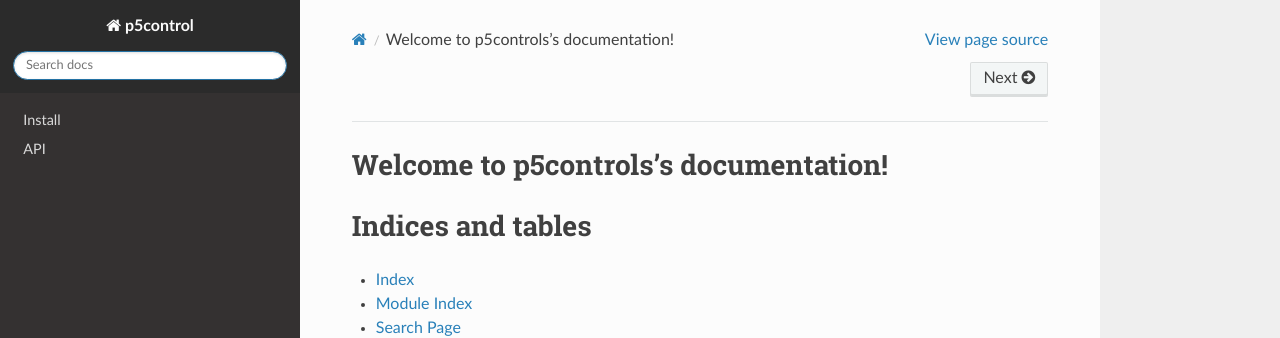
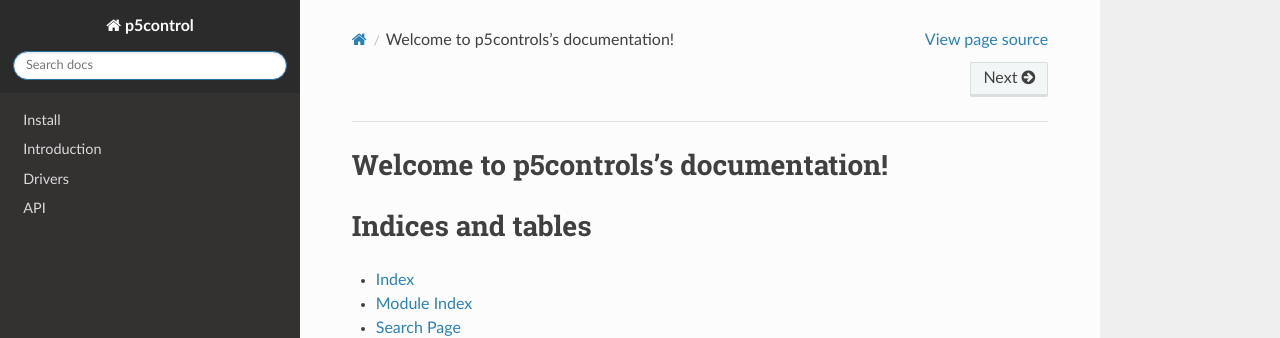
Before and after one commit to mawenzy/p5control, a Sphinx documentation site: the page built from docs/source/index.rst, in a window 1280 px wide. Shown: the top 338 px of the page. Built offline with Sphinx 7.4.7 and the Read the Docs theme 2.0.0, drawn with Linux system fonts in a browser that asks for light colours.

Commit message:
updated doc

```diff
--- a/docs/environment.yml
+++ b/docs/environment.yml
@@ -9,7 +9,7 @@ dependencies:
   - rpyc
   - numpy
   - pyqtgraph
-  - pyqt6
+  - pyqt
   - h5py
   - pyvisa
   - qtpy
--- /dev/null
+++ b/docs/source/drivers.rst
@@ -0,0 +1,4 @@
+Drivers
+=======
+
+:class:`.BaseDriver`
--- a/docs/source/index.rst
+++ b/docs/source/index.rst
@@ -4,6 +4,8 @@ Welcome to p5controls's documentation!
    :hidden:
 
    install
+   introduction
+   drivers
    api/index
 
 Indices and tables
--- /dev/null
+++ b/docs/source/introduction.rst
@@ -0,0 +1,2 @@
+Introduction
+============
```
